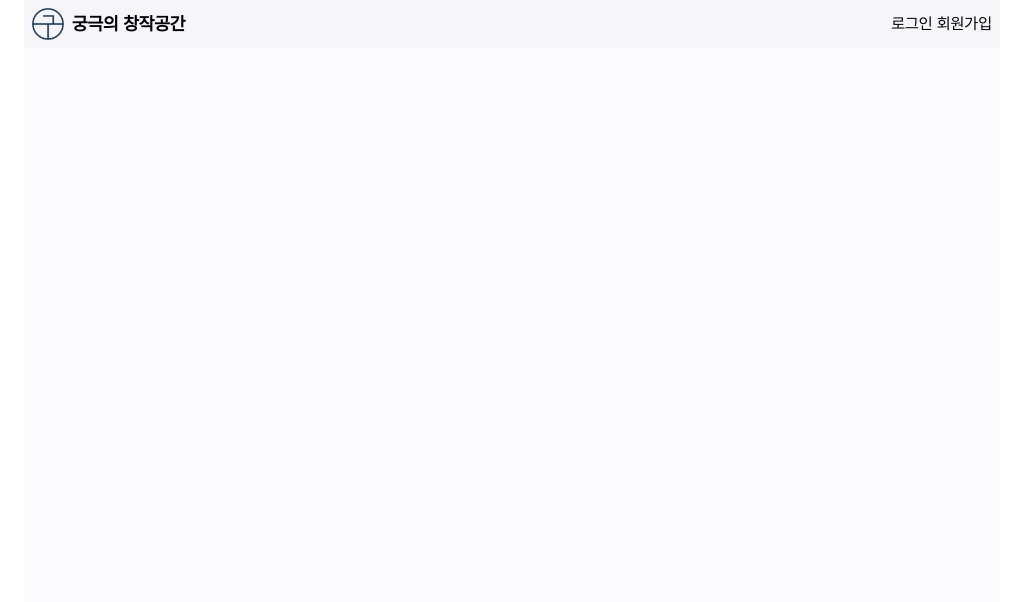
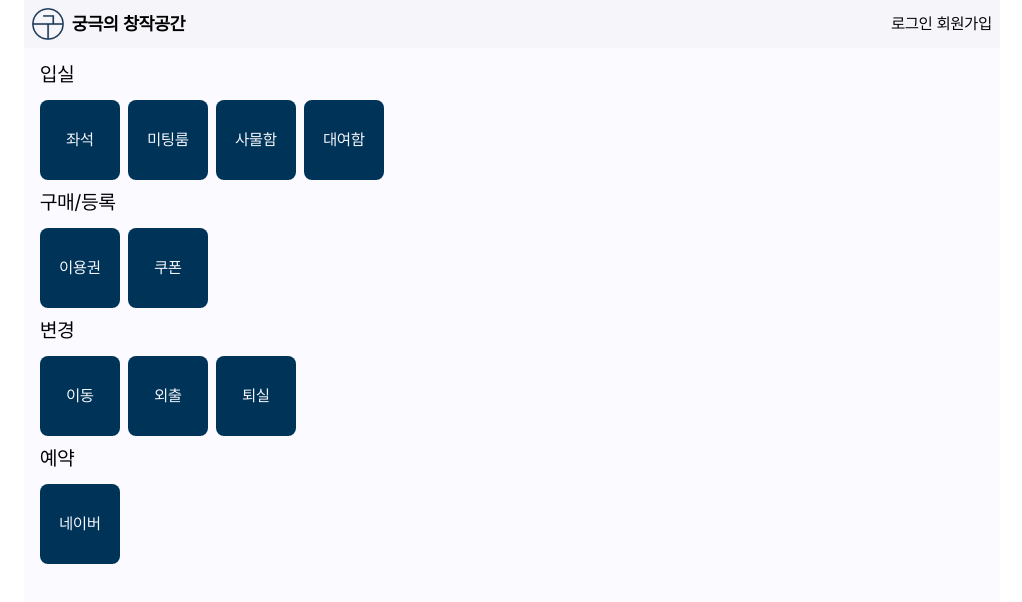
Before and after one commit to archive-xee/hot-desking-app, a Next.js app: page / in a window 1280 px wide. Shown: the top 602 px of the page, without its empty margins (128-1150 px from the left). Built offline with nearby package versions, Linux system fonts and the light colour scheme.

Commit message:
[Add] 메인페이지

```diff
--- a/src/app/page.tsx
+++ b/src/app/page.tsx
@@ -1,3 +1,55 @@
-export default function Home() {
-  return <main></main>
+import Link from "next/link"
+
+export default function HomePage() {
+  return (
+    <div className="flex flex-col">
+      <HomeNavSection title="입실">
+        <HomeNavButton label="좌석" destination={""} />
+        <HomeNavButton label="미팅룸" destination={""} />
+        <HomeNavButton label="사물함" destination={""} />
+        <HomeNavButton label="대여함" destination={""} />
+      </HomeNavSection>
+      <HomeNavSection title="구매/등록">
+        <HomeNavButton label="이용권" destination="/ticket" />
+        <HomeNavButton label="쿠폰" destination={""} />
+      </HomeNavSection>
+      <HomeNavSection title="변경">
+        <HomeNavButton label="이동" destination={""} />
+        <HomeNavButton label="외출" destination={""} />
+        <HomeNavButton label="퇴실" destination={""} />
+      </HomeNavSection>
+      <HomeNavSection title="예약">
+        <HomeNavButton label="네이버" destination={""} />
+      </HomeNavSection>
+    </div>
+  )
 }
+
+type HomeNavSectionProps = {
+  title: string
+  children: React.ReactNode
+}
+
+const HomeNavSection = (props: HomeNavSectionProps) => {
+  return (
+    <div className="my-1 flex flex-col gap-3">
+      <h2 className="text-xl font-medium">{props.title}</h2>
+      <div className="flex gap-2">{props.children}</div>
+    </div>
+  )
+}
+
+type NavButtonProps = {
+  label: string
+  destination: string
+}
+
+const HomeNavButton = (props: NavButtonProps) => {
+  return (
+    <Link href={props.destination}>
+      <div className="flex size-20 items-center justify-center rounded-lg bg-blue-700 hover:bg-blue-500">
+        <h3 className="font-medium  text-white-100">{props.label}</h3>
+      </div>
+    </Link>
+  )
+}
```
